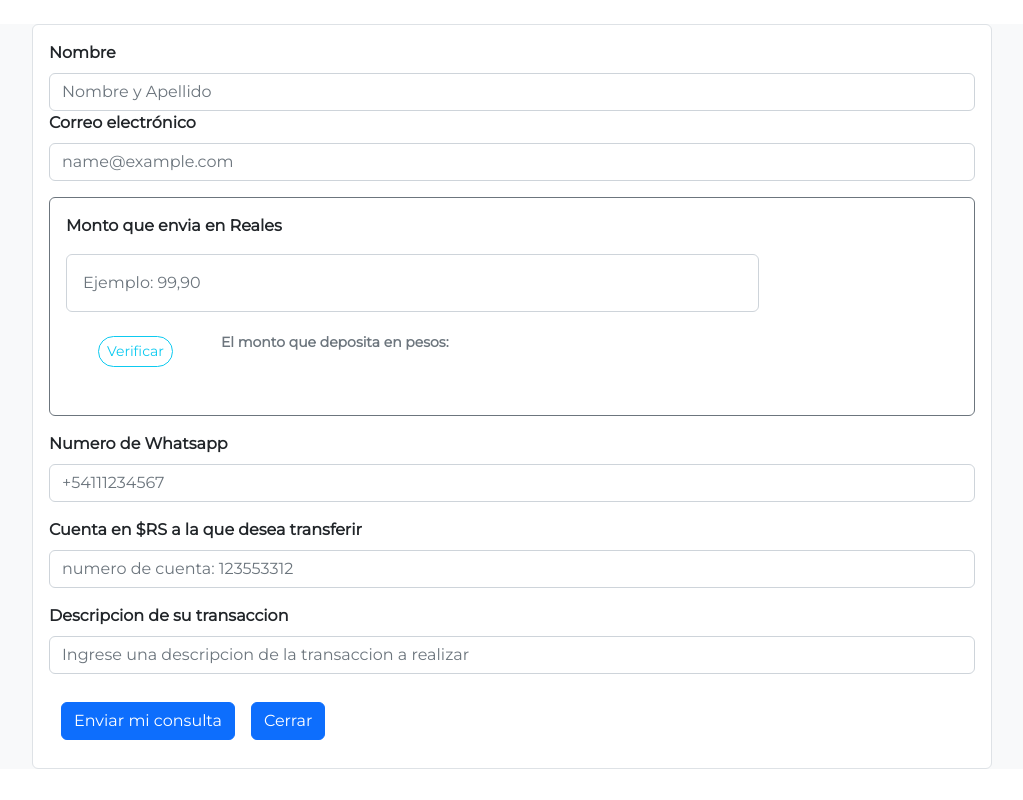
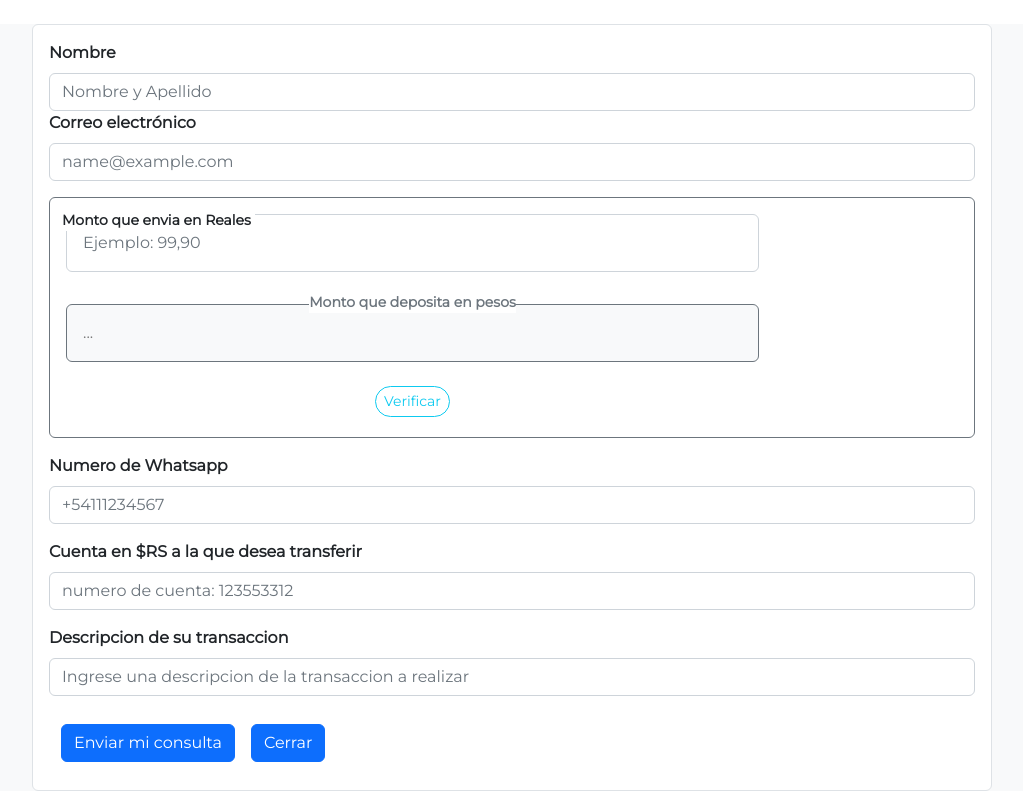
Before and after one commit to Liliani-mg/envialo-ya-front, a React (Vite) app: page /form in a window 1280 px wide. Shown: the whole page, without its empty margins (128-1151 px from the left). Built offline with nearby package versions, Linux system fonts and the light colour scheme; no server answers.

Commit message:
reestructuring flow

```diff
--- a/src/components/CardCotiz.css
+++ /dev/null
@@ -1,4 +0,0 @@
-.card-cotiz{
-
-    z-index: 3;
-}
--- a/src/components/CardCotiz.jsx
+++ b/src/components/CardCotiz.jsx
@@ -1,59 +1,86 @@
 import React, { useState } from "react";
-import { getChange } from "../services/converApiCall";
-import "./CardCotiz.css"
+import { postRequest } from "../services/httpRequest";
+//import { getChange } from "../services/converApiCall";
 
 function CardCotiz() {
   const [input, setInput] = useState({
-        montoReales: ""
-    })
+    realesAmount: "",
+  });
 
-    function handleConvert(e){
-        e.preventDefault()
-         const resultChange = getChange("BRL", "ARS", input.montoReales)
-
-      console.log(resultChange);
+  function handleChange(e) {
+    e.preventDefault();
+    const newInput = {
+      ...input,
+      [e.target.name]: e.target.value,
+    };
+    console.log(newInput);
+    setInput(newInput);
   }
 
+  function handleConvert(e) {
+    e.preventDefault();
+    const resultado = postRequest("post", input, "value/exchange")
+    console.log(resultado);
+
+   // ---------esta es la ocnsulta a una api ext .50%
+    // const resultChange = getChange("BRL", "ARS", input.montoReales);
+
+  }
 
   return (
-    <div id="card-cotiz" class="d-flex flex-column bg-transparent ">
+    <div
+      id="card-cotiz"
+      class="container modal d-inline-flex align-items-center w-100"
+    >
       <div class="m-4"></div>
-        <div class="rounded m-4 d-flex justify-content-center">
+      <div class="rounded m-4  d-flex justify-content-center w-100">
         <div class="card bg-white w-100">
-        <div class="border border-light rounded p-2">
-        <label for="exampleFormControlInput2" class="text-body pb-0 p-1 text-center  position-absolute bg-white">
+          <div class="border border-light rounded p-4 pt-3 pb-2  d-flex align-items-center flex-column">
+            <label
+              for="exampleFormControlInput2"
+              class="form-text text-body m-2 mt-0  pb-0 p-1 text-center  position-absolute bg-white"
+            >
               Monto que envia en Reales
             </label>
             <input
               type="string"
-              name="montoReales"
-              class="form w-75 p-3 m-3 border rounded border-secondary"
+              name="realesAmount"
+              class="form w-100 p-3 m-3 border rounded border-secondary"
               id="exampleFormControlInput1"
               placeholder="Ejemplo: 99,90"
-
+              onChange={handleChange}
             />
-            <div class="d-flex flex-column">
-
-            <label class="form-text text-muted m-2">
-              Monto que deposita en pesos:{" "}
+            <div class="d-flex align-items-center flex-column w-100">
+              <label class="form-text text-muted m-2 mt-0 pb-0 p-1 text-center  position-absolute bg-white">
+                Monto que deposita en pesos
               </label>
-            <input class="form-control w-25" type="text" placeholder="23" readonly/>
-
-            </div>
-
+              <input
+                class="form-control w-100 p-3 m-3 border rounded border-secondary bg-light"
+                type="text"
+                placeholder="23"
+                readonly
+              />
+              <div class="d-flez flez-row justify-content-center">
                 <button
                   type="button"
                   onClick={handleConvert}
-              class="btn btn-outline-info rounded btn-sm  m-5 mt-5 mb-1 "
-
+                  class="btn btn-outline-info rounded btn-sm m-1 mt-2 mb-1 m-50 "
                 >
                   Verificar
                 </button>
+                <a
+                  id="btn-siguiente"
+                  class="btn btn-primary rounded m-1 mt-1 h-75 "
+                  href="/form"
+                 >
+                  Siguiente
+                </a>
               </div>
             </div>
           </div>
         </div>
-
+      </div>
+    </div>
   );
 }
 
--- a/src/components/CarouselLanding.css
+++ b/src/components/CarouselLanding.css
@@ -12,9 +12,15 @@
 }
 
 .carousel-image{
+    position:relative;
     z-index: 1;
     height: 100vh;
     background-repeat: no-repeat;
     background-size: cover;
     background-position: center;
 }
+
+.btn-siguiente{
+    position: absolute;
+    z-index: 3;
+}
--- a/src/components/CarouselLanding.jsx
+++ b/src/components/CarouselLanding.jsx
@@ -8,7 +8,11 @@ import "./CarouselLanding.css";
 function CarouselLanding() {
   return (
     <div class="d-flex flex-column w-100 h-100 ">
-      <div id="carousel-image" class="carousel slide" data-ride="carousel">
+      <div
+        id="carousel-image"
+        class="carousel h-100 slide d-flex flex-column align-items-center"
+        data-ride="carousel"
+      >
         <div class="carousel-inner">
           <div class="carousel-item carousel-image bg-img-1 active">
             {/* <img class="d-block w-100" src={image1} alt="First slide"></img> */}
@@ -20,7 +24,8 @@ function CarouselLanding() {
             {/* <img class="d-block w-100" src={image3} alt="Third slide"></img> */}
           </div>
         </div>
-        <a
+        {/* <a
+        id="btn-siguiente"
           class="btn btn-primary rounded m-5 mt-1 w-25 "
           href="/form"
           // data-bs-toggle="offcanvas"
@@ -29,7 +34,7 @@ function CarouselLanding() {
           // aria-controls="offcanvasExample"
         >
           Siguiente
-        </a>
+        </a> */}
       </div>
     </div>
   );
--- a/src/components/Form.jsx
+++ b/src/components/Form.jsx
@@ -8,12 +8,12 @@ const API_URL = import.meta.env.VITE_API_URL;
 function Form() {
   const [input, setInput] = useState({
     date: new Date(),
-    name:"",
+    name: "",
     email: "",
-    realesAmount: "",
-    pesosAmount: "",
-    toAccount:"",
-    fromAccount:"",
+    realesAmount: 0,
+    pesosAmount: 0,
+    toAccount: "",
+    fromAccount: "",
     phone: "",
     description: "",
   });
@@ -24,19 +24,20 @@ function Form() {
     postTransaction(input);
   }
 
- function handleConvert(e){
-    e.preventDefault()
-     const resultChange = getChange("BRL", "ARS", input.montoReales)
+  function handleConvert(e) {
+    e.preventDefault();
 
-  console.log(resultChange);
+   //------ consulta a api externa
+   // const resultChange = getChange("BRL", "ARS", input.montoReales);
   }
-
 
   async function postTransaction(data) {
     await axios
       .post(API_URL + "/transactions", data)
       .then((response) => {
         const respuesta = response.data.body;
+        response.data.status == true && alert("se envio la solicitud de tu transaccion")
+        console.log(response.data)
         return respuesta;
       })
       .catch((error) => {
@@ -50,7 +51,6 @@ function Form() {
       ...input,
       [e.target.name]: e.target.value,
     };
-    console.log(newInput);
         setInput(newInput);
   }
 
@@ -84,46 +84,41 @@ function Form() {
               onChange={handleForm}
             />
           </div>
-
-          {/* <div class="mb-3 mt-3 border border-secondary rounded">
-          <label for="exampleFormControlInput2" class="form-label text-body pb-0 p-3">
-            Monto que envia en pesos
-          </label>
-          <input
-            type="string"
-            name="montoReales"
-            class="form-control w-50 p-3 m-3"
-            id="exampleFormControlInput1"
-            placeholder="Ejemplo: 99,90"
-            onChange={handleForm}
-          />
-        </div> */}
           <div class="mb-3 mt-3 border border-secondary rounded">
-            <label for="exampleFormControlInput2" class="text-body pb-0 p-3">
+          <label
+              for="exampleFormControlInput2"
+              class="form-text text-body m-2 mt-2  pb-0 p-1 text-center  position-absolute bg-white"
+            >
               Monto que envia en Reales
             </label>
             <input
-              type="string"
-              name="montoReales"
+              type="number"
+              name="realesAmount"
               class="form-control w-75 p-3 m-3"
               id="exampleFormControlInput1"
               placeholder="Ejemplo: 99,90"
               onChange={handleForm}
             />
-            <div class="d-flex flex-row">
+            <div class="d-flex align-items-center flex-column w-75 m-3 ">
+            <label class="form-text text-muted m-1 position-absolute bg-white">
+                Monto que deposita en pesos
+              </label>
+              <input
+                class="w-100 p-3 m-3 border rounded border-secondary bg-light"
+                type="number"
+                name="pesosAmount"
+                placeholder="..."
+                onChange={handleForm}
+                readonly
+              />
               <button
                 type="button"
-              class="btn btn-outline-info rounded-pill btn-sm  m-5 mt-2 "
+                class="btn btn-outline-info rounded-pill btn-sm  m-5 mt-2 mb-1 "
                 onClick={handleConvert}
               >
                 Verificar
               </button>
-            <p class="form-text text-muted ">
-              El monto que deposita en pesos:{" "}
-            </p>{" "}
-            <p class="form-text text-muted ">{}</p>
             </div>
-
           </div>
           <div class="mb-3">
             <label for="exampleFormControlInput2" class="form-label text-body">
@@ -131,7 +126,7 @@ function Form() {
             </label>
             <input
               type="text"
-              name="telefono"
+              name="phone"
               class="form-control"
               id="exampleFormControlInput1"
               placeholder="+54111234567"
@@ -157,7 +152,7 @@ function Form() {
             </label>
             <input
               type="text"
-              name="descripcion"
+              name="description"
               class="form-control"
               id="exampleFormControlInput1"
               placeholder="Ingrese una descripcion de la transaccion a realizar"
--- a/src/pages/Landing.jsx
+++ b/src/pages/Landing.jsx
@@ -1,42 +1,19 @@
 import React from "react";
 import CarouselLanding from "../components/CarouselLanding";
-import { useNavigate } from "react-router-dom";
-
 import NavBar from "../components/NavBar";
-import Form from "../components/Form";
 import CardCotiz from "../components/CardCotiz";
 
 const imageBg =
   "https://res.cloudinary.com/dxsvkn4eo/image/upload/v1677499400/bg002_rw3qet.jpg";
 
-
 function Landing() {
-  const navigate = useNavigate();
-
   return (
-    <div  id="background-images" class="d-flex flex-column align-items-center" >
+    <div id="background-images" class="d-flex flex-column">
       <NavBar />
-      <CardCotiz/>
-      <CarouselLanding />
-
-      {/* <div
-        class="offcanvas offcanvas-start"
-        tabindex="-1"
-        id="offcanvasExample"
-        aria-labelledby="offcanvasExampleLabel"
-      >
-        <div class="offcanvas-header">
-          <button
-            type="button"
-            class="btn-close"
-            data-bs-dismiss="offcanvas"
-            aria-label="Close"
-          ></button>
-        </div>
-        <div class="offcanvas-body">
-            <Form/>
-        </div>
-      </div> */}
+      <div class="d-sm-flex justify-content-around ">
+        <CarouselLanding />
+        <CardCotiz />
+      </div>
     </div>
   );
 }
```
Also changed, not shown: src/components/CardForm.jsx (+3 -4 lines). Lines whose indentation alone changed are shown as unchanged.
